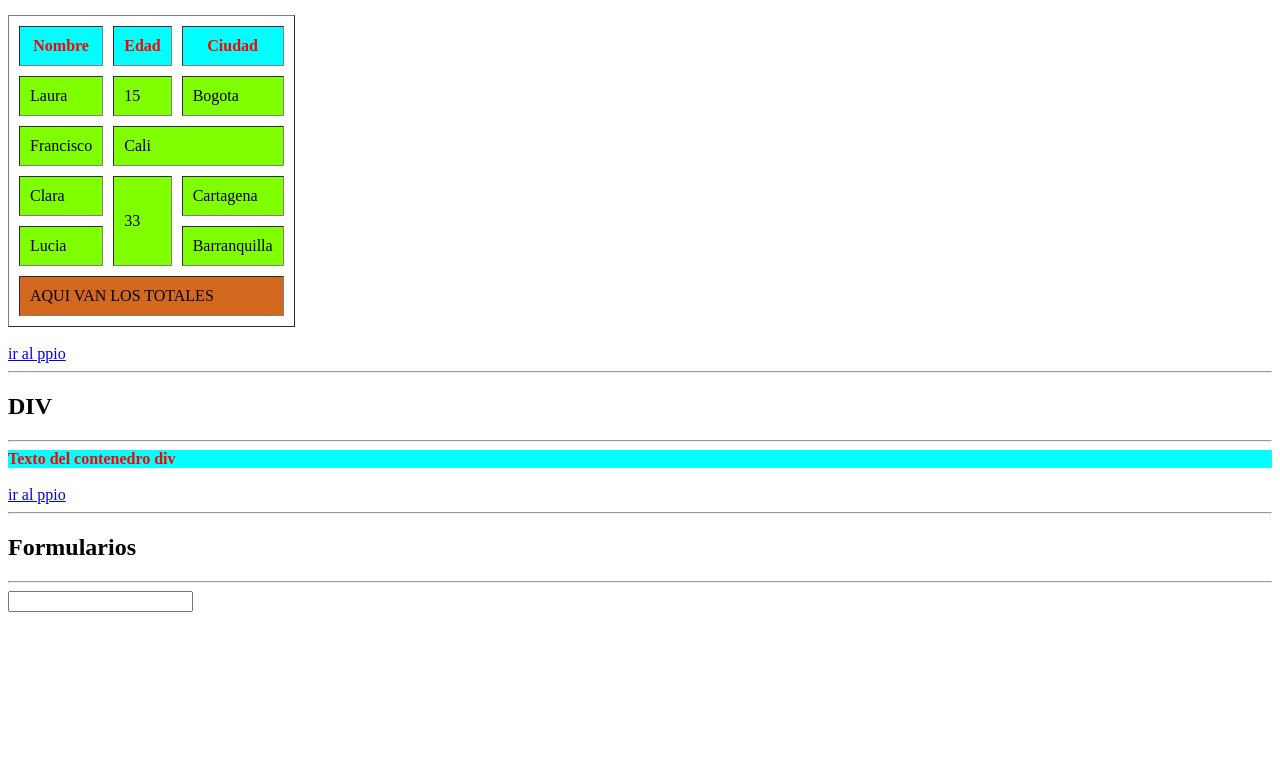
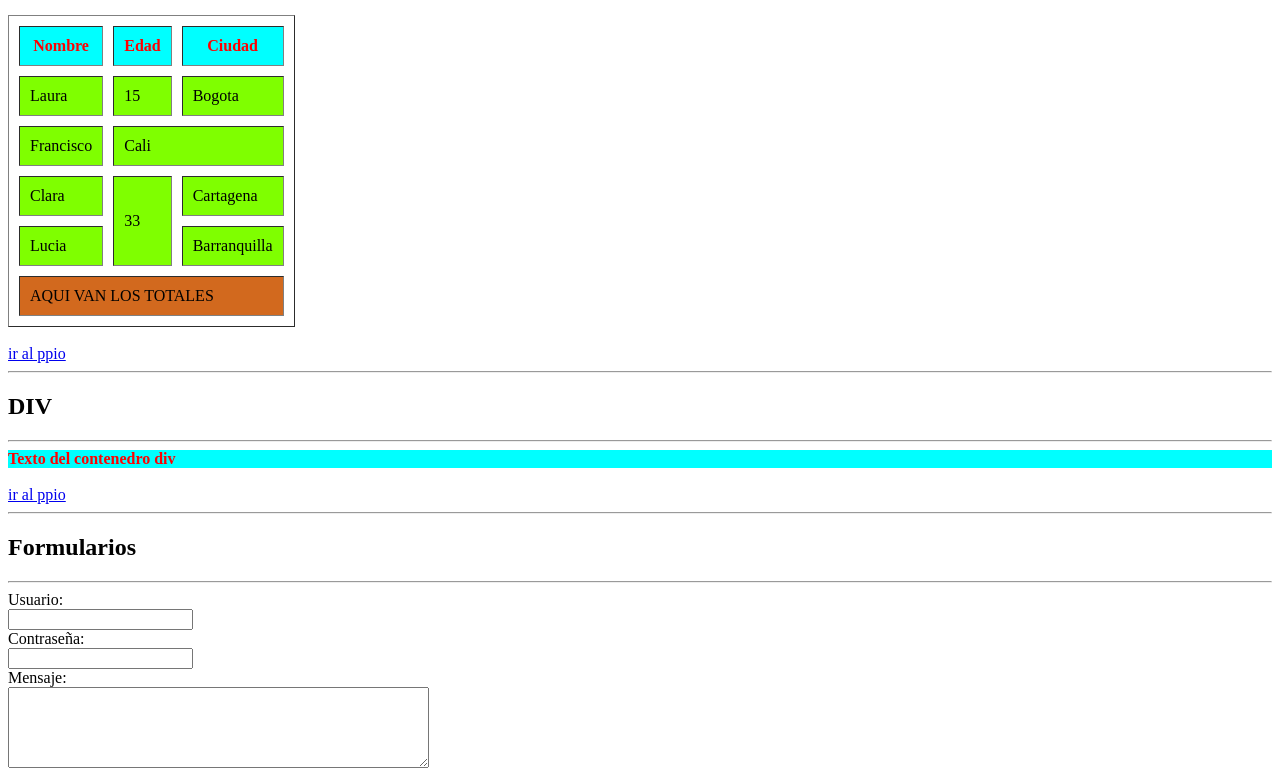
Before and after one commit to Nexitor/TrabajosEnClaseTalentoTech, a plain HTML site: page index.html in a window 1280 px wide. Shown: the part 2679-3459 px from the top of the page. Before the commit the page ends 3299 px from the top, so only its background shows below. Drawn offline with Linux system fonts and the light colour scheme.

Commit message:
input testing

```diff
--- a/index.html
+++ b/index.html
@@ -204,7 +204,18 @@
         <hr>
 
         <form action="GET">
-            <input type="text" name="" id="">
+            Usuario:
+            <br>
+            <input type="text" name="user" id="user">
+            <br>
+            Contraseña:
+            <br>
+            <input type="password" name="password" id="password">
+            <br>
+            Mensaje:
+            <br>
+            <textarea name="message" id="message" rows="5" cols="50">
+            </textarea>
         </form>
 
     </section>
```
